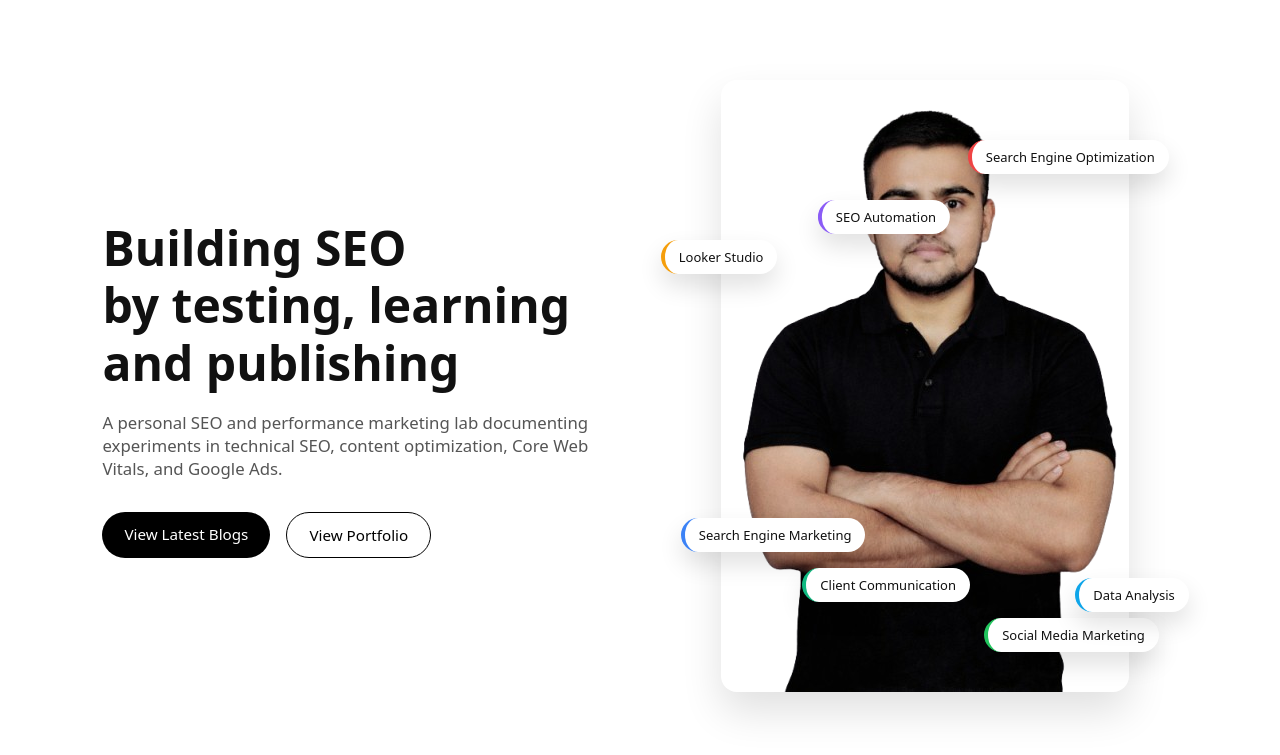
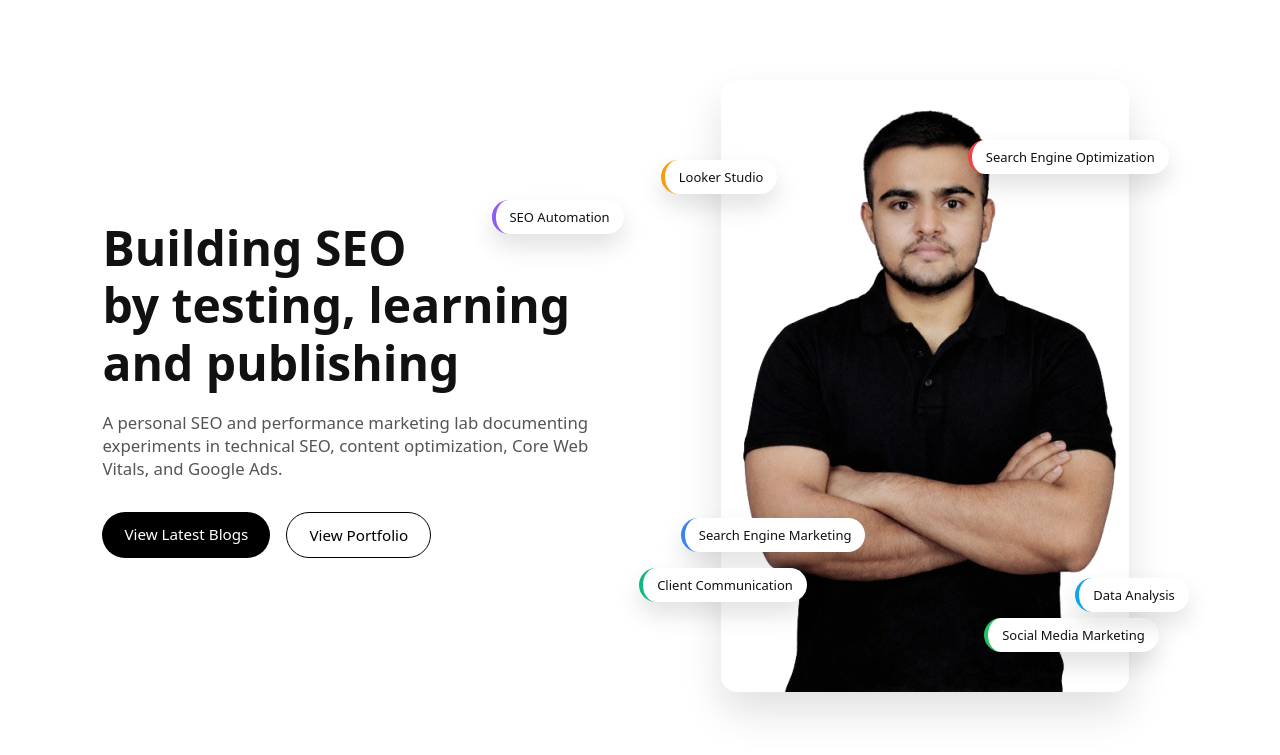
Before and after one commit to uddeshbommawar/uddeshbommawar.github.io, a Jekyll site: the page built from index.md, in a window 1280 px wide. Shown: the top 755 px of the page. Built offline with Jekyll 4.4.1, drawn with Linux system fonts in a browser that asks for light colours.

Commit message:
Update main.css

```diff
--- a/assets/css/main.css
+++ b/assets/css/main.css
@@ -164,7 +164,7 @@ body {
   animation: float 3s ease-in-out infinite;
 }
 .badge.looker {
-  top: 160px;
+  top: 80px;
   left: -60px;
   border-left: 4px solid #f59e0b;
   animation-delay: 3s;
@@ -172,7 +172,7 @@ body {
 
 .badge.automation {
   top: 120px;
-  left: 40%;
+  left: -40%;
   transform: translateX(-50%);
   border-left: 4px solid #8b5cf6;
   animation-delay: 4s;
@@ -187,7 +187,7 @@ body {
 
 .badge.communication {
   bottom: 90px;
-  left: 20%;
+  left: -20%;
   border-left: 4px solid #10b981;
   animation-delay: 6s;
 }
```
